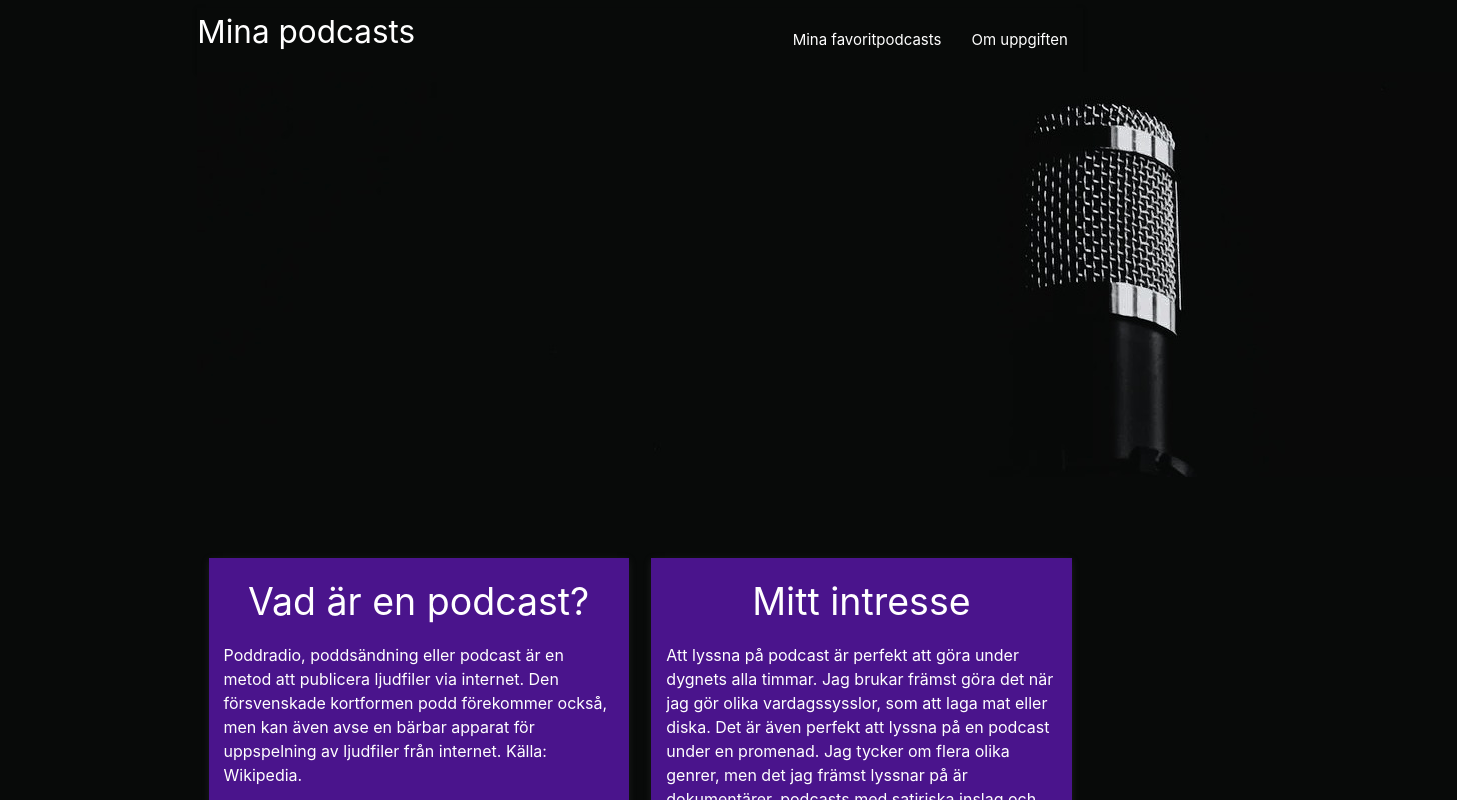
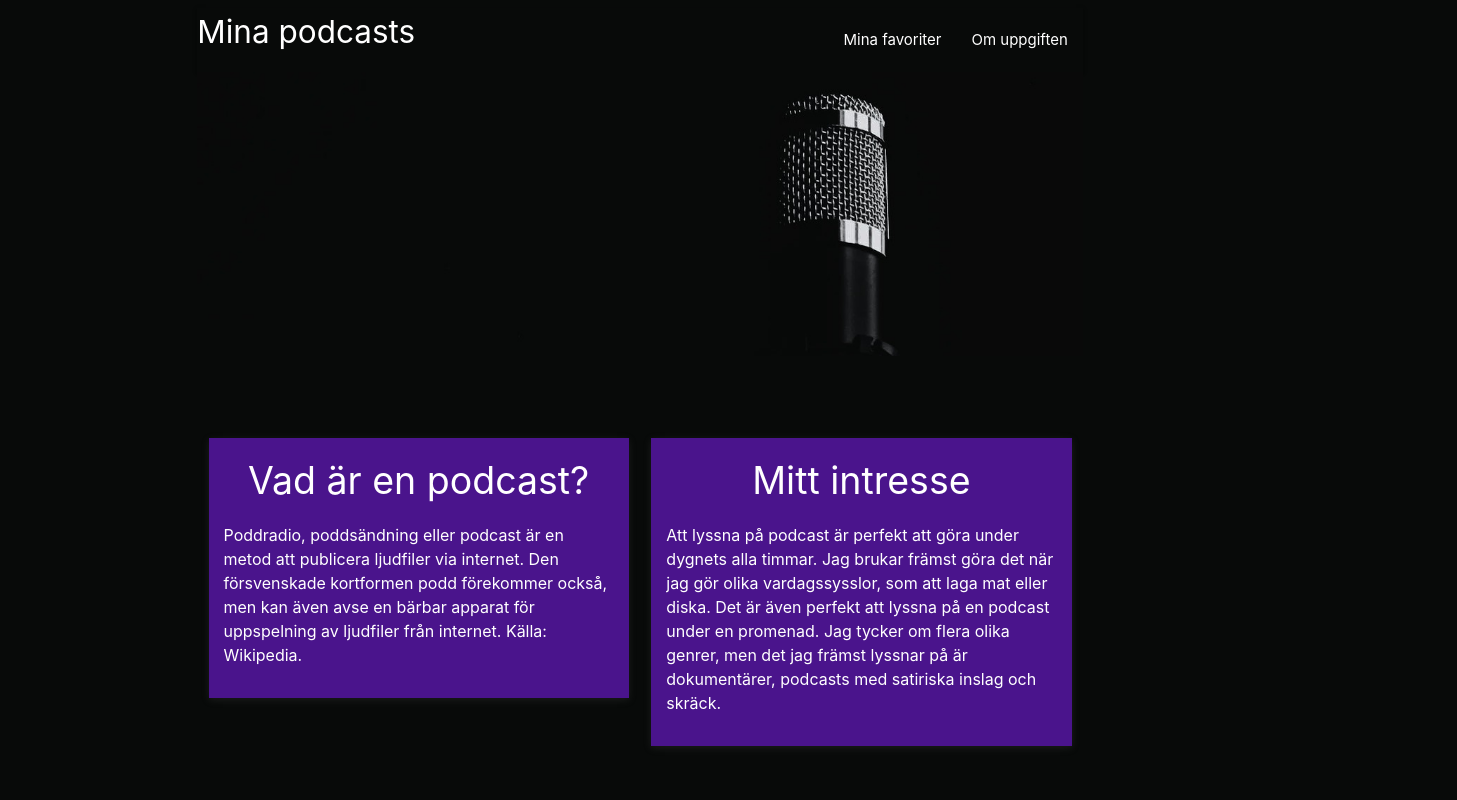
Before and after one commit to eemmmaf/moment3-frontend-ramverk, a Vue app in the folder Moment 3 - Frontend-ramverk/: page / in a window 1280 px wide. Shown: the top 800 px of the page, 1457 px wide, since content can reach past the window. Built offline with nearby package versions, Linux system fonts and the light colour scheme.

Commit message:
Lagt till komponent i header

```diff
--- a/Moment 3 - Frontend-ramverk/src/components/Header.vue
+++ b/Moment 3 - Frontend-ramverk/src/components/Header.vue
@@ -13,7 +13,7 @@
                         class="material-icons">menu</i></a>
                 <ul id="nav-mobile" class="right hide-on-med-and-down">
                     <li>
-                        <router-link to="/mina-favoriter">Mina favoritpodcasts</router-link>
+                        <router-link to="/mina-favoriter">Mina favoriter</router-link>
                     </li>
                     <li>
                         <router-link to="/om-uppgiften">Om uppgiften</router-link>
@@ -21,24 +21,29 @@
                 </ul>
             </div>
         </nav>
+
+        <!--Listan som visas när hamburger-menyn trycks på -->
         <ul class="sidenav purple darken-4" id="mobile-demo">
             <li>
-                <router-link to="/mina-favoriter" class="white-text">Mina favoritpodcasts</router-link>
+                <router-link to="/mina-favoriter" class="white-text">Mina favoriter</router-link>
             </li>
             <li>
                 <router-link to="/om-uppgiften" class="white-text">Om uppgiften</router-link>
             </li>
         </ul>
-        <img src="../assets/microphone.jpg" alt="mikrofon framför svart bakgrund">
+        <!--Banner-->
+        <Banner />
     </header>
 
 </template>
 
 <script>
 import { RouterLink } from 'vue-router';
+import Banner from "../components/Banner.vue";
 export default {
     components: {
-        RouterLink
+        RouterLink,
+        Banner
     }
 }
 
```
